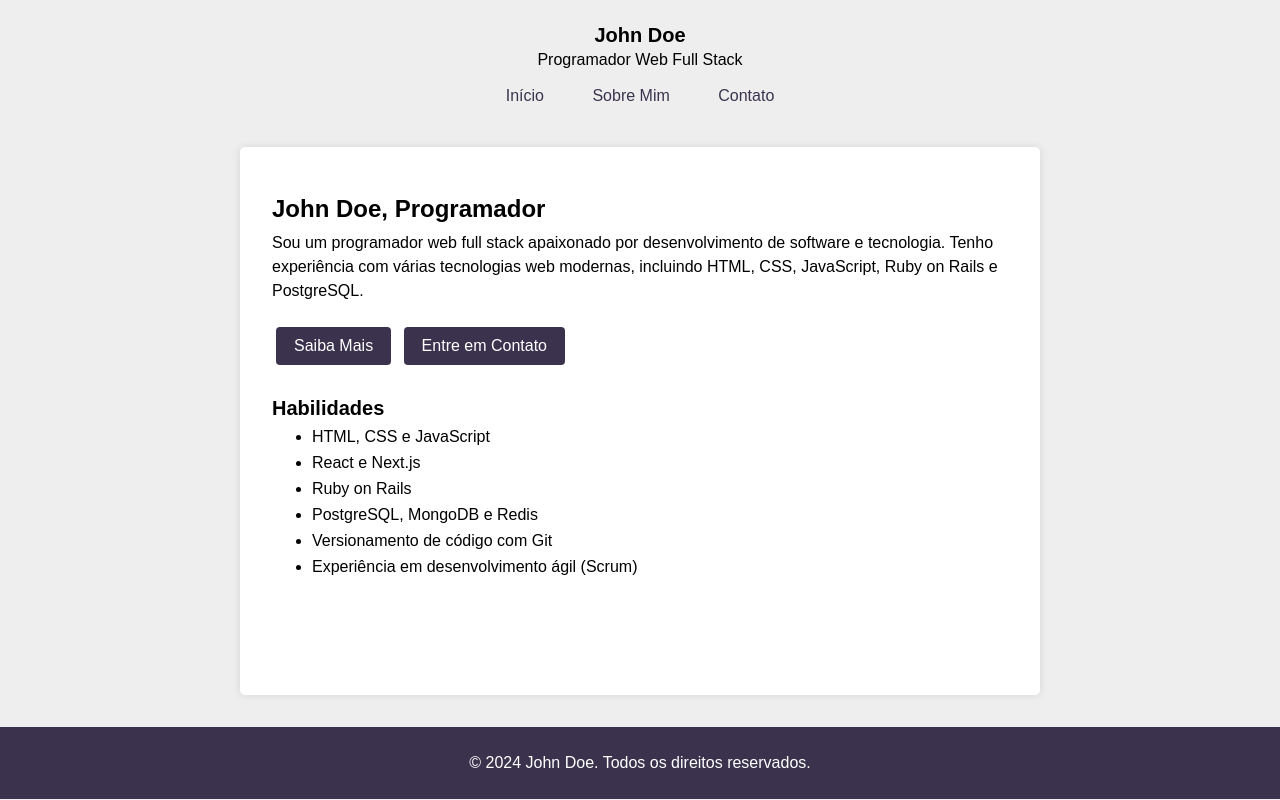
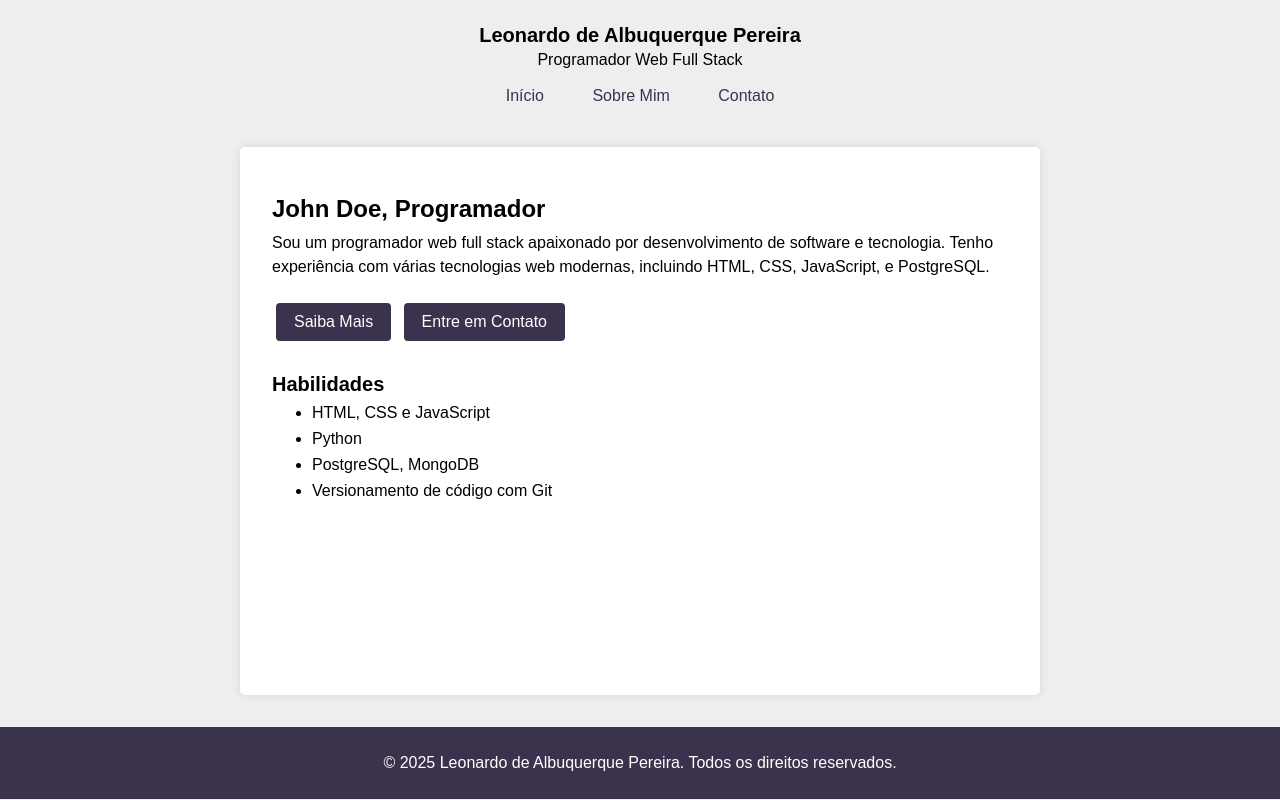
Before and after one commit to leleo2009/leleo2009.github.io, a plain HTML site: page index.html in a window 1280 px wide. Drawn offline with Linux system fonts and the light colour scheme.

Commit message:
ALterações da pagina pessoal

```diff
--- a/index.html
+++ b/index.html
@@ -3,14 +3,14 @@
   <head>
     <meta charset="UTF-8" />
     <meta name="viewport" content="width=device-width, initial-scale=1.0" />
-    <title>Início - John Doe, Programador</title>
+    <title>Início - Leonardo de Albuquerque Pereira, Programador Front-End</title>
     <link rel="stylesheet" href="style.css" />
   </head>
 
   <body>
     <header>
       <div>
-        <div class="logo">John Doe</div>
+        <div class="logo">Leonardo de Albuquerque Pereira</div>
         <div class="title">Programador Web Full Stack</div>
       </div>
       <nav>
@@ -26,7 +26,7 @@
         <p>
           Sou um programador web full stack apaixonado por desenvolvimento de
           software e tecnologia. Tenho experiência com várias tecnologias web
-          modernas, incluindo HTML, CSS, JavaScript, Ruby on Rails e PostgreSQL.
+          modernas, incluindo HTML, CSS, JavaScript, e PostgreSQL.
         </p>
       </section>
 
@@ -39,16 +39,14 @@
         <h2>Habilidades</h2>
         <ul>
           <li>HTML, CSS e JavaScript</li>
-          <li>React e Next.js</li>
-          <li>Ruby on Rails</li>
-          <li>PostgreSQL, MongoDB e Redis</li>
+          <li>Python</li>
+          <li>PostgreSQL, MongoDB</li>
           <li>Versionamento de código com Git</li>
-          <li>Experiência em desenvolvimento ágil (Scrum)</li>
         </ul>
       </section>
     </div>
     <footer>
-      <p>&copy; 2024 John Doe. Todos os direitos reservados.</p>
+      <p>&copy; 2025 Leonardo de Albuquerque Pereira. Todos os direitos reservados.</p>
     </footer>
   </body>
 </html>
```
Also changed, not shown: contato.html (+6 -8 lines), sobre.html (+4 -4 lines).
